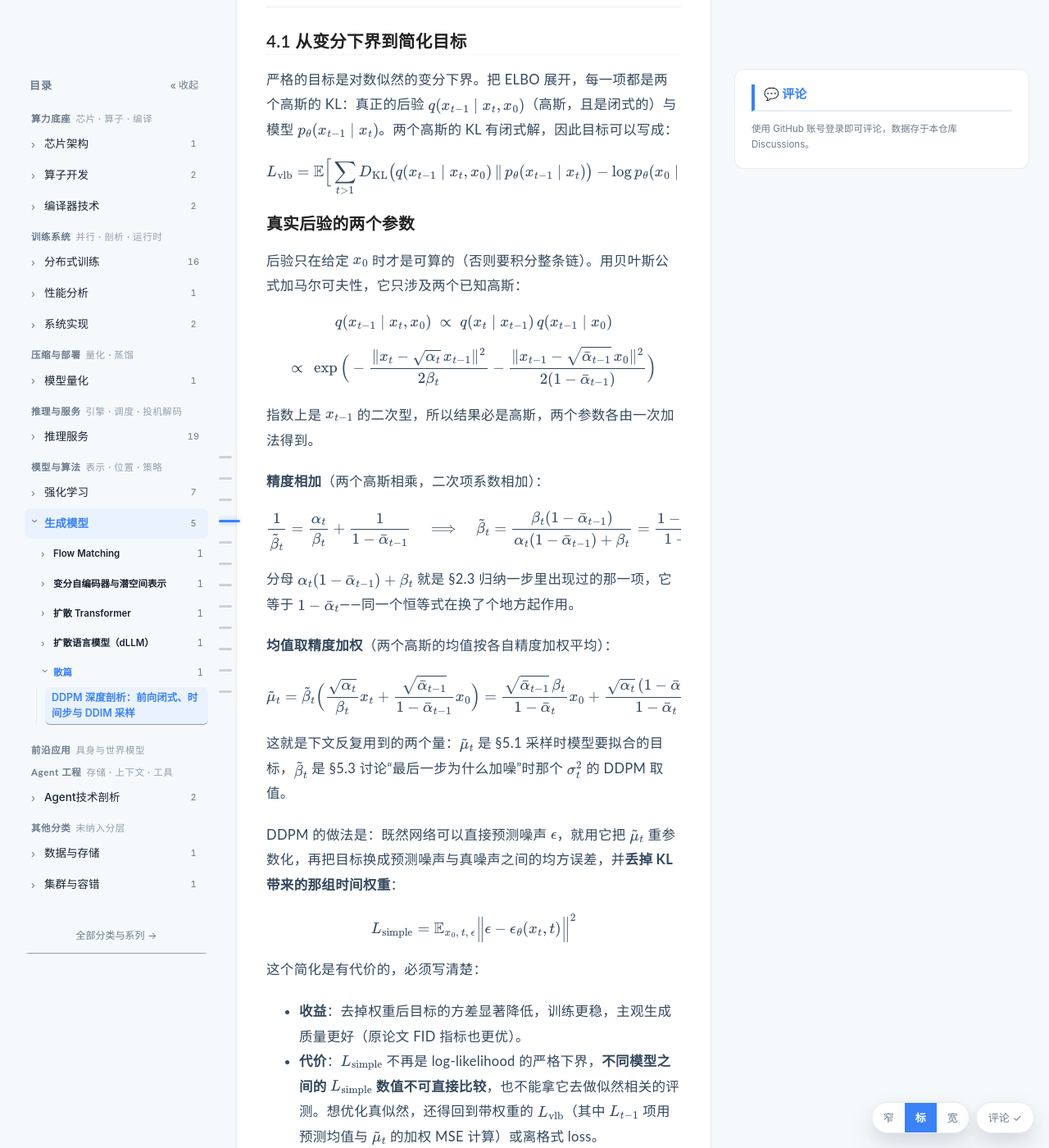
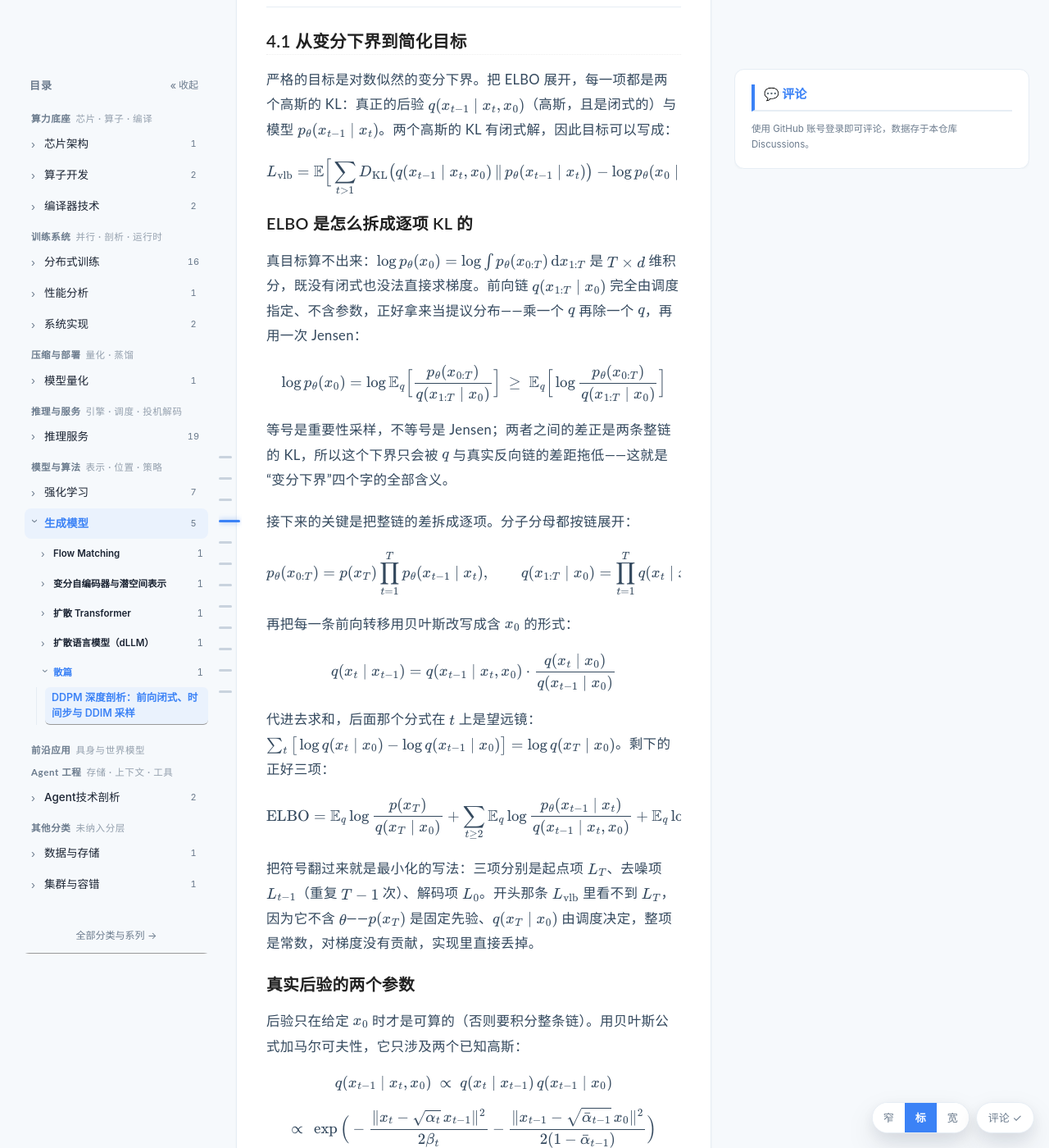
Before and after one commit to lrypcy/lrypcy.github.io, a Jekyll site: the page built from _posts/2026-11-01-ddpm-deep-dive.md, in a window 1280 px wide and 1400 px high, scrolled down 7114 px. Shown: the whole window at 82% size. Built offline with Jekyll 4.4.1, drawn with Linux system fonts in a browser that asks for light colours; comment, search, counter and statistics services are not loaded; some of the changed text lies outside the part shown.

Commit message:
DDPM 长文 §4.1：补 ELBO 的逐项分解与「丢掉的时间权重」
- 新增「ELBO 是怎么拆成逐项 KL 的」：重要性采样 + Jensen → 链展开 → 贝叶斯改写 →
  望远镜 → L_T / L_{t-1} / L_0 三项，并说明开头那条式子为什么没有 L_T
- 新增「丢掉的那组权重有多大」：把 1/(2β̃_t) 推到 β_t/(2α_t(1-ᾱ_{t-1}))，
  给出 t=2…1000 的系数表（0.5997 → 0.0055），t=2/t=500 差 108.9 倍
- 数字来自新增的 W 组，断言 87 → 90，permalink 指向 ipynbs fff07eb

```diff
--- a/_posts/2026-11-01-ddpm-deep-dive.md
+++ b/_posts/2026-11-01-ddpm-deep-dive.md
@@ -161,6 +161,28 @@
 
 $$L_{\mathrm{vlb}}=\mathbb E\Big[\sum_{t>1}D_{\mathrm{KL}}\big(q(x_{t-1}\mid x_t,x_0)\,\|\,p_\theta(x_{t-1}\mid x_t)\big)-\log p_\theta(x_0\mid x_1)\Big]$$
 
+#### ELBO 是怎么拆成逐项 KL 的
+
+真目标算不出来：$$\log p_\theta(x_0)=\log\int p_\theta(x_{0:T})\,\mathrm dx_{1:T}$$ 是 $$T\times d$$ 维积分，既没有闭式也没法直接求梯度。前向链 $$q(x_{1:T}\mid x_0)$$ 完全由调度指定、不含参数，正好拿来当提议分布——乘一个 $$q$$ 再除一个 $$q$$，再用一次 Jensen：
+
+$$\log p_\theta(x_0)=\log\mathbb E_q\Big[\frac{p_\theta(x_{0:T})}{q(x_{1:T}\mid x_0)}\Big]\ \ge\ \mathbb E_q\Big[\log\frac{p_\theta(x_{0:T})}{q(x_{1:T}\mid x_0)}\Big]$$
+
+等号是重要性采样，不等号是 Jensen；两者之间的差正是两条整链的 KL，所以这个下界只会被 $$q$$ 与真实反向链的差距拖低——这就是“变分下界”四个字的全部含义。
+
+接下来的关键是把整链的差拆成逐项。分子分母都按链展开：
+
+$$p_\theta(x_{0:T})=p(x_T)\prod_{t=1}^{T}p_\theta(x_{t-1}\mid x_t),\qquad q(x_{1:T}\mid x_0)=\prod_{t=1}^{T}q(x_t\mid x_{t-1})$$
+
+再把每一条前向转移用贝叶斯改写成含 $$x_0$$ 的形式：
+
+$$q(x_t\mid x_{t-1})=q(x_{t-1}\mid x_t,x_0)\cdot\frac{q(x_t\mid x_0)}{q(x_{t-1}\mid x_0)}$$
+
+代进去求和，后面那个分式在 $$t$$ 上是望远镜：$$\sum_t\big[\log q(x_t\mid x_0)-\log q(x_{t-1}\mid x_0)\big]=\log q(x_T\mid x_0)$$。剩下的正好三项：
+
+$$\mathrm{ELBO}=\mathbb E_q\log\frac{p(x_T)}{q(x_T\mid x_0)}+\sum_{t\ge2}\mathbb E_q\log\frac{p_\theta(x_{t-1}\mid x_t)}{q(x_{t-1}\mid x_t,x_0)}+\mathbb E_q\log p_\theta(x_0\mid x_1)$$
+
+把符号翻过来就是最小化的写法：三项分别是起点项 $$L_T$$、去噪项 $$L_{t-1}$$（重复 $$T-1$$ 次）、解码项 $$L_0$$。开头那条 $$L_{\mathrm{vlb}}$$ 里看不到 $$L_T$$，因为它不含 $$\theta$$——$$p(x_T)$$ 是固定先验、$$q(x_T\mid x_0)$$ 由调度决定，整项是常数，对梯度没有贡献，实现里直接丢掉。
+
 #### 真实后验的两个参数
 
 后验只在给定 $$x_0$$ 时才是可算的（否则要积分整条链）。用贝叶斯公式加马尔可夫性，它只涉及两个已知高斯：
@@ -186,6 +208,22 @@
 DDPM 的做法是：既然网络可以直接预测噪声 $$\epsilon$$，就用它把 $$\tilde\mu_t$$ 重参数化，再把目标换成预测噪声与真噪声之间的均方误差，并**丢掉 KL 带来的那组时间权重**：
 
 $$L_{\mathrm{simple}}=\mathbb E_{x_0,\,t,\,\epsilon}\Big\lVert\epsilon-\epsilon_\theta(x_t,t)\Big\rVert^2$$
+
+#### 丢掉的那组权重有多大
+
+$$L_{t-1}$$ 里随 $$t$$ 变化的只有 $$1/(2\tilde\beta_t)$$。把 $$\mu_\theta$$ 用 $$\epsilon_\theta$$ 写开（§5.1），两个均值之差就正比于两个噪声之差：
+
+$$\big\lVert\tilde\mu_t-\mu_\theta\big\rVert^2=\frac{\beta_t^{2}}{\alpha_t(1-\bar\alpha_t)}\big\lVert\epsilon-\epsilon_\theta\big\rVert^2$$
+
+$$\Longrightarrow\quad L_{t-1}=\frac{\beta_t^{2}}{2\tilde\beta_t\,\alpha_t(1-\bar\alpha_t)}\big\lVert\epsilon-\epsilon_\theta\big\rVert^2=\frac{\beta_t}{2\alpha_t(1-\bar\alpha_{t-1})}\big\lVert\epsilon-\epsilon_\theta\big\rVert^2$$
+
+这个系数在时间轴上跨了两个数量级（线性调度，脚本直接算出）：
+
+| $$t$$ | 2 | 10 | 100 | 500 | 1000 |
+| --- | --- | --- | --- | --- | --- |
+| 系数 $$\beta_t\big/\big(2\alpha_t(1-\bar\alpha_{t-1})\big)$$ | 0.5997 | 0.0864 | 0.0103 | 0.0055 | 0.0102 |
+
+$$L_{\mathrm{simple}}$$ 把它一律换成 1：相对 $$t=500$$，$$t=2$$ 那一项被压低了 108.9 倍，等于把注意力的重心整体推向高噪声段。这是经验选择而不是推导结果——原论文报的是 FID 更好，代价随即可见：**换掉权重之后，目标不再对应任何一个似然下界**。
 
 这个简化是有代价的，必须写清楚：
 
```
Also changed, not shown: other parts of _posts/2026-11-01-ddpm-deep-dive.md (+1 -1 lines).
